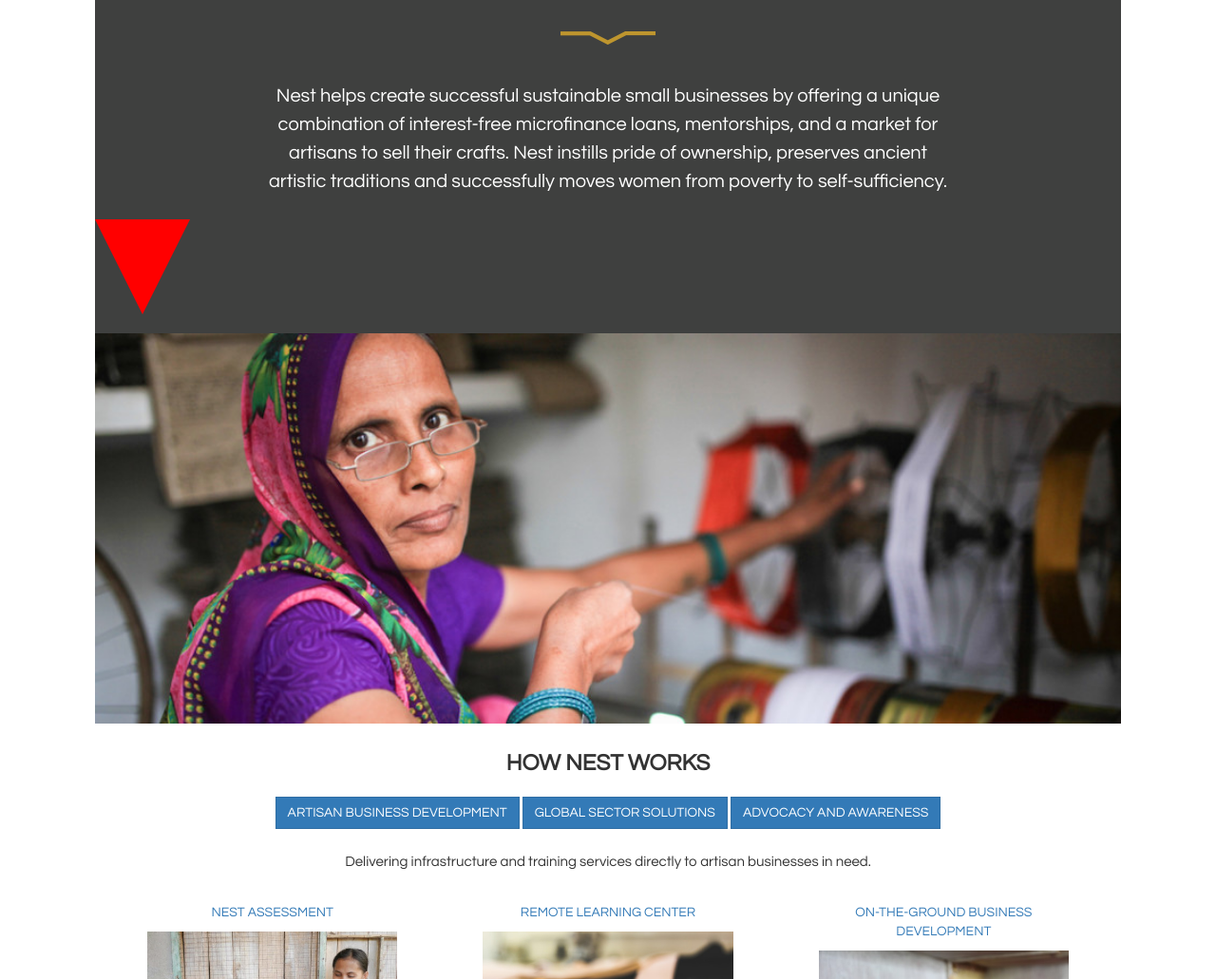
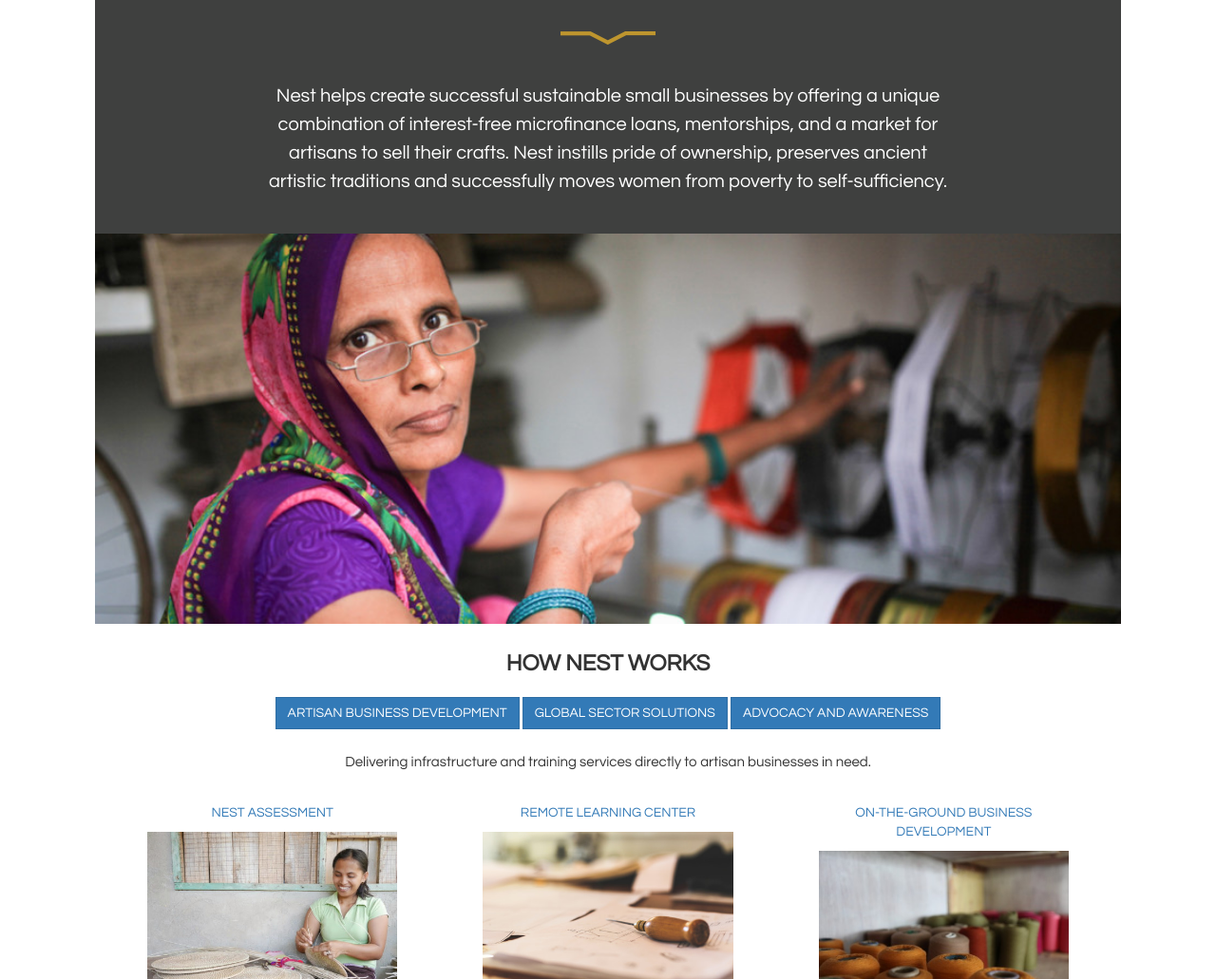
Before and after one commit to TreeHanh/nest, a website: page index.html in a window 1280 px wide. Shown: the part 728-1759 px from the top of the page at 95% size. Drawn offline with Linux system fonts and the light colour scheme; a web font is replaced by a local one.

Commit message:
Triangle gone

```diff
--- a/index.html
+++ b/index.html
@@ -116,7 +116,7 @@
                           <img src="media/Splitter.png"/>
                           <h2>Nest helps create successful sustainable small businesses by offering a unique combination of interest-free microfinance loans, mentorships, and a market for artisans to sell their crafts. Nest instills pride of ownership, preserves ancient artistic traditions and successfully moves women from poverty to self-sufficiency.</h2>
                        </div>
-                       <div class="triangle-down"></div>
+                      <!-- <div class="triangle-down"></div>-->
                   </section>
 
 
--- a/style.css
+++ b/style.css
@@ -200,7 +200,7 @@
 #about img {
     margin-bottom: -10px;
 }
-#about .triangle-down {
+/*#about .triangle-down {
 	width: 0;
 	height: 0;
 	border-left: 50px solid transparent;
@@ -209,7 +209,7 @@
     text-align: center;
     display: inline-block;
     font-size: 20px;
-}
+}*/
 /*About Section Ends*/
 
 
@@ -394,7 +394,7 @@
 }
 
 /*Footer Section Ends*/
-.triangle {
+/*.triangle {
     width: 0;
     height: 0;
     border-left: 52px solid transparent;
@@ -406,4 +406,4 @@
     margin-left: -52px;
     font: 12px Arial;
     line-height: 100px;
-}
+}*/
```
